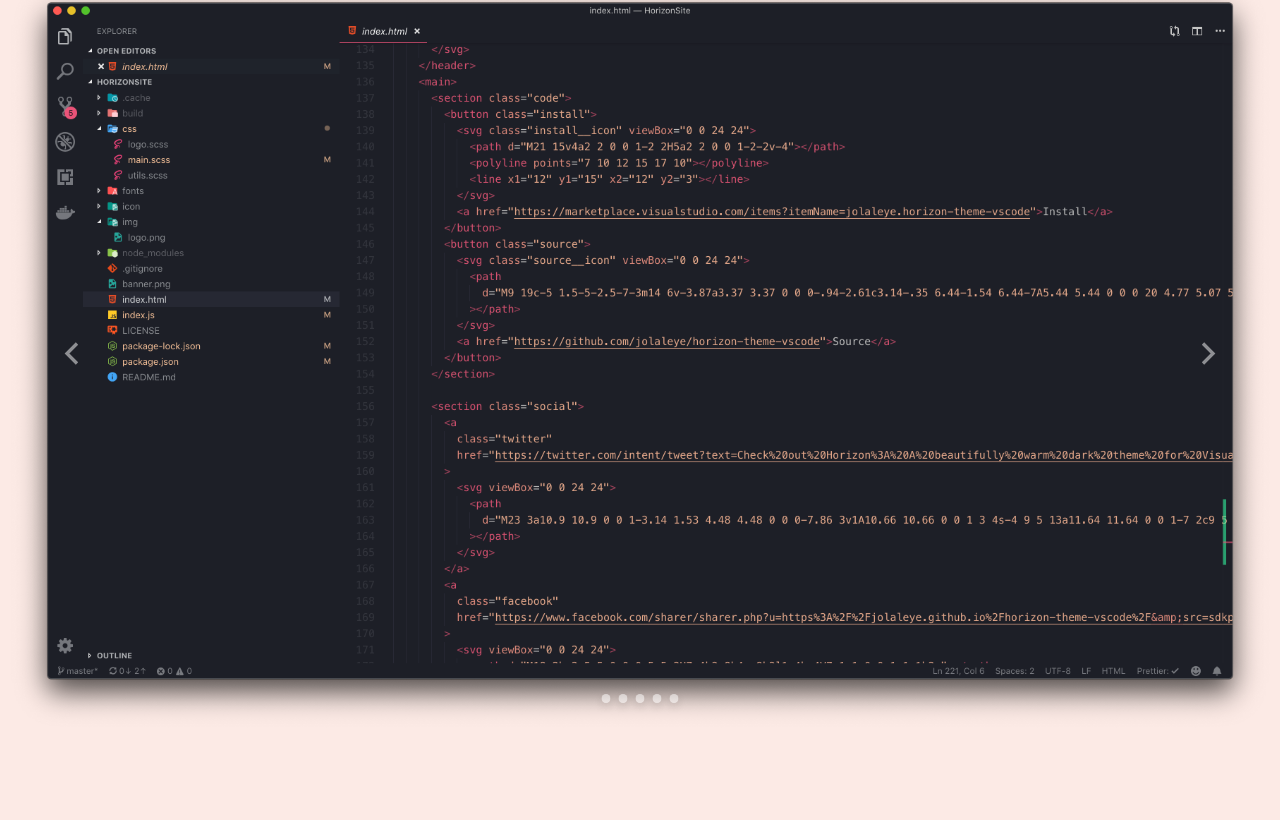
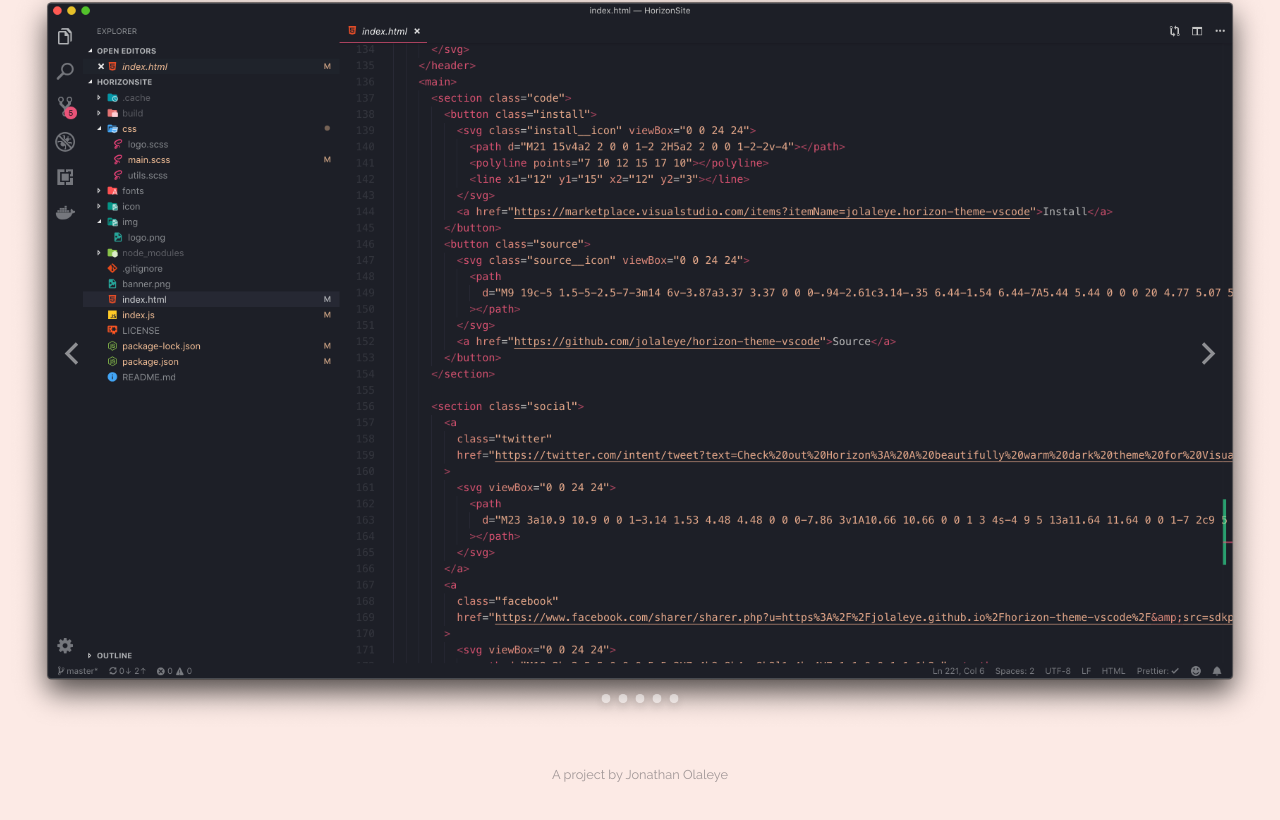
Before and after one commit to jolaleye/horizon-theme, a website with bundled scripts: page index.html in a window 1280 px wide. Shown: the part 928-1748 px from the top of the page. Before the commit the page ends 1695 px from the top, so only its background shows below. Built offline with nearby package versions, Linux system fonts and the light colour scheme; files whose address does not match are found by name.

Commit message:
Add footer

```diff
--- a/css/main.scss
+++ b/css/main.scss
@@ -187,3 +187,19 @@ button {
 .glide__slide img {
   width: 100%;
 }
+
+// FOOTER
+footer {
+  text-align: center;
+  padding-bottom: 3em;
+  font-size: 0.8em;
+}
+
+footer a {
+  opacity: 0.4;
+  transition: opacity 0.25s;
+
+  &:hover {
+    opacity: 0.8;
+  }
+}
--- a/index.html
+++ b/index.html
@@ -244,6 +244,10 @@
       </section>
     </main>
 
+    <footer>
+      <a href="https://github.com/jolaleye">A project by Jonathan Olaleye</a>
+    </footer>
+
     <script src="/index.js"></script>
   </body>
 </html>
```
